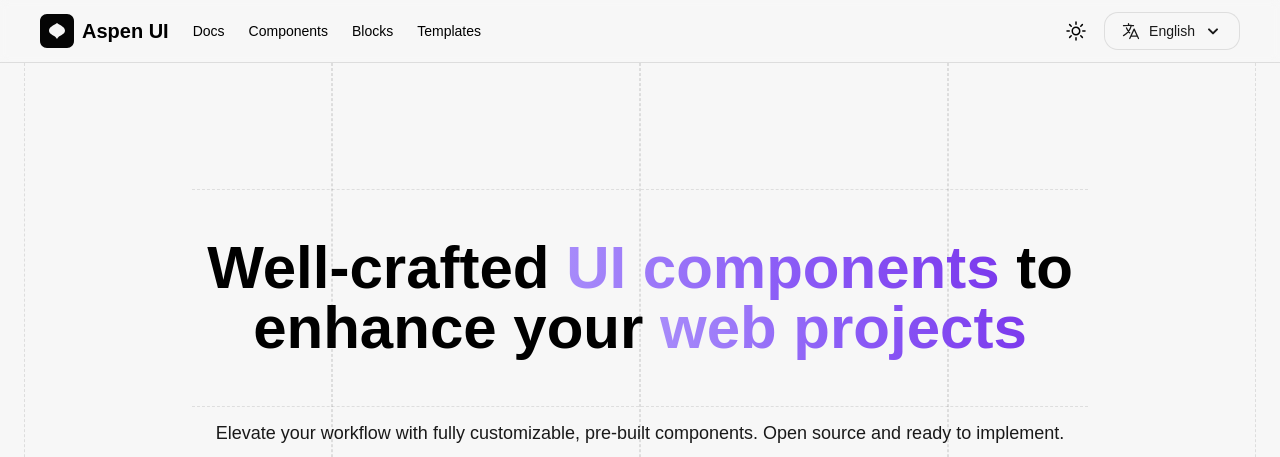
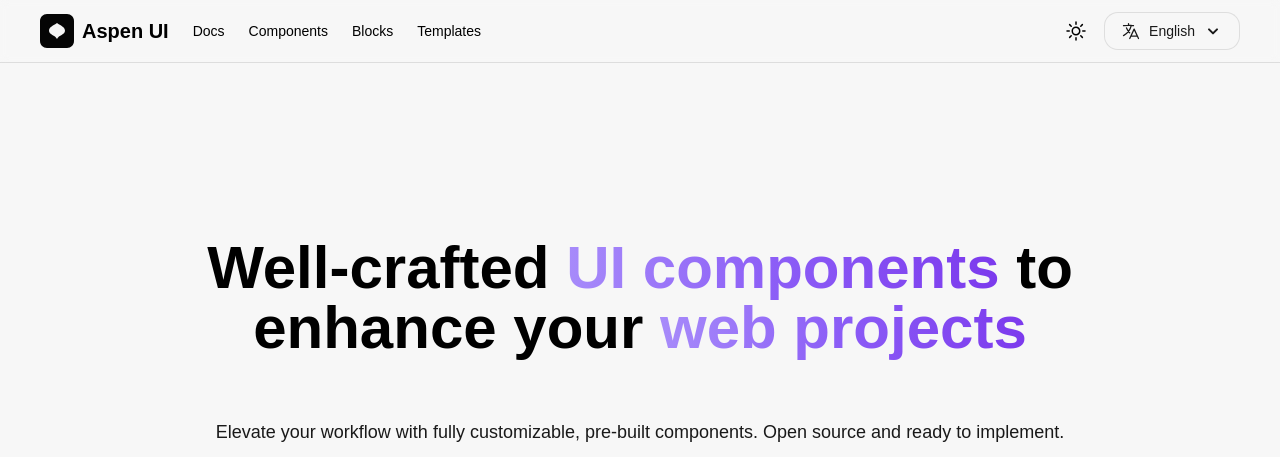
Before and after one commit to figueroaignacio/aspen-ui, a Next.js app: page /en in a window 1280 px wide. Shown: the top 457 px of the page. Built offline with nearby package versions, Linux system fonts and the light colour scheme.

Commit message:
style: remove bg borders

```diff
--- a/app/[locale]/(lobby)/page.tsx
+++ b/app/[locale]/(lobby)/page.tsx
@@ -3,7 +3,6 @@
 import { unstable_setRequestLocale } from "next-intl/server";
 
 // Components
-import { BgBorders } from "@/components/bg-borders";
 import { Link } from "@/config/navigation";
 
 // Icons
@@ -33,9 +32,9 @@
   return (
     <section className="flex flex-col justify-center min-h-[80dvh] gap-6 items-center text-center relative overflow-hidden">
       <div className="hidden dark:block fixed top-1/2 left-1/2 size-6/12 bg-gradient-to-br from-purple-500 via-violet-500 to-transparent opacity-10 blur-3xl transform -skew-y-6 translate-x-[-50%] translate-y-[-50%]" />
-      <BgBorders />
+      {/* <BgBorders /> */}
       <div className="space-y-3 max-w-4xl relative z-10">
-        <h1 className="text-3xl font-bold md:text-4xl lg:text-6xl border-t border-b border-border border-dashed py-12">
+        <h1 className="text-3xl font-bold md:text-4xl lg:text-6xl py-12">
           {t.rich("title", {
             text1: (chunks) => <span className="gradient-text">{chunks}</span>,
             text2: (chunks) => <span className="gradient-text">{chunks}</span>,
--- a/components/bg-borders.tsx
+++ /dev/null
@@ -1,11 +0,0 @@
-export function BgBorders() {
-  return (
-    <div className="w-full h-full -z-10 absolute flex flex-row justify-between left-0 lg:h-full lg:max-w-7xl lg:px-0 mx-auto px-6 right-0">
-      <div className="w-full h-full border-border border-x border-dashed"></div>
-      {/* <div className="w-full h-full border-border border-x border-dashed"></div> */}
-      <div className="w-full h-full border-border border-x border-dashed hidden md:block"></div>
-      <div className="w-full h-full border-border border-x border-dashed hidden md:block"></div>
-      <div className="w-full h-full border-border border-x border-dashed hidden md:block"></div>
-    </div>
-  );
-}
```
